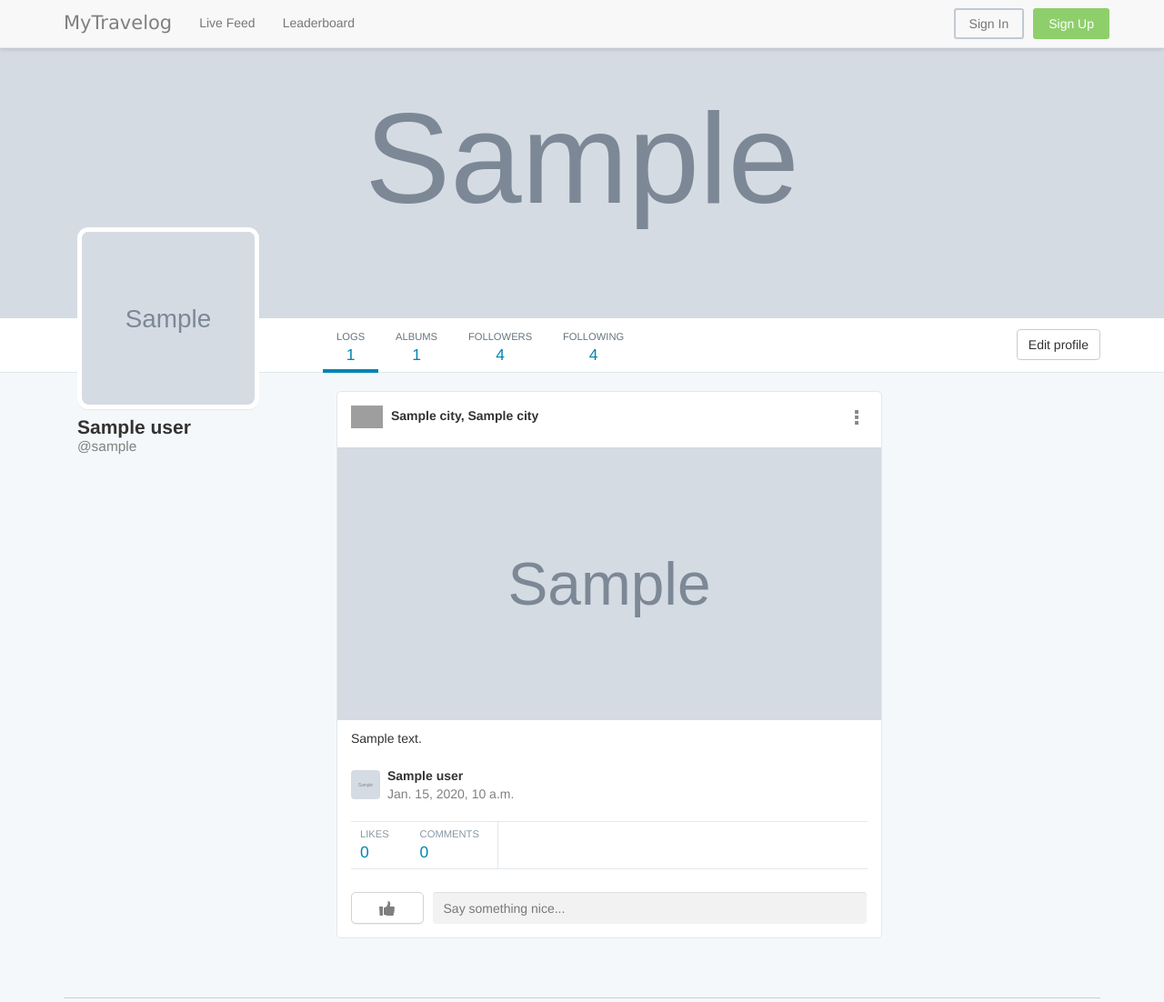
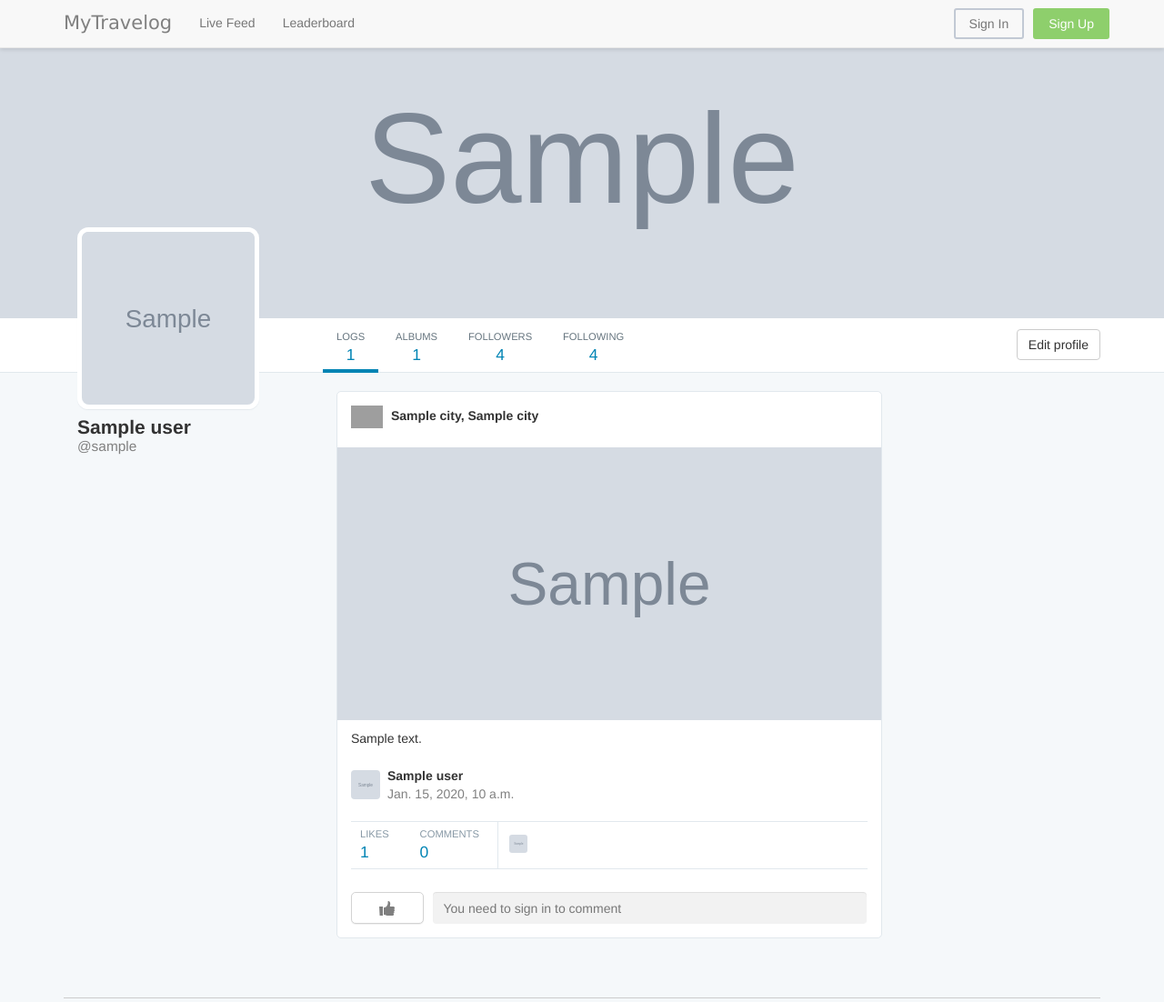
Before and after one commit to manasb-uoe/selp-mytravelog, a Django app: template selp/selp/templates/mytravelog/user.html in a window 1280 px wide. Shown: the top 1102 px of the page at 91% size. Run offline with Django 3.2, Linux system fonts and the light colour scheme; the template is opened without the code that fills it: most values are stand-ins (such as "Sample title", 1, 10 or a date in 2020); grey boxes marked "Sample" are stand-in pictures; some libraries are stand-ins or nearby versions; grey boxes are pictures that could not be loaded.

Commit message:
Updated user template and user base stylesheet to only show like/comment elements when the user is permitted to do so + added ability to show like count and liker profile pictures.

```diff
--- a/selp/selp/static/mytravelog/css/base_user.css
+++ b/selp/selp/static/mytravelog/css/base_user.css
@@ -475,17 +475,20 @@ body {
     border-top: 1px solid #e1e8ed;
 }
 
-.logs-container .log .like-and-comment-count-container .count-container {
+.logs-container .log .like-and-comment-count-container .like-count-container {
     display: inline-block;
     padding: 5px 20px 5px 10px;
 }
 
-.logs-container .log .like-and-comment-count-container .right {
+.logs-container .log .like-and-comment-count-container .comment-count-container {
+    display: inline-block;
+    padding: 5px 20px 5px 10px;
     border-right: 1px solid #e1e8ed;
 }
 
 
-.logs-container .log .like-and-comment-count-container .count-container .title {
+.logs-container .log .like-and-comment-count-container .like-count-container .title,
+.logs-container .log .like-and-comment-count-container .comment-count-container .title {
     text-transform: uppercase;
     margin: 0;
     padding: 0;
@@ -493,12 +496,28 @@ body {
     font-size: 80%;
 }
 
-.logs-container .log .like-and-comment-count-container .count-container .count {
+.logs-container .log .like-and-comment-count-container .like-count-container .count,
+.logs-container .log .like-and-comment-count-container .comment-count-container .count {
     text-transform: uppercase;
     margin: 0;
     padding: 0;
     font-size: 125%;
     color: #0084B4;
+}
+
+.logs-container .log .like-and-comment-count-container .liker-profile-pictures {
+    padding: 5px 5px 5px 0;
+    display: inline-block;
+}
+
+.logs-container .log .like-and-comment-count-container .liker-profile-pictures .liker-profile-picture {
+    margin: 0 0 0 8px;
+    background-position: center center;
+    background-size: cover;
+    width: 20px;
+    float: left;
+    height: 20px;
+    border-radius: 3px;
 }
 
 .logs-container .log .like-and-comment-container {
--- a/selp/selp/templates/mytravelog/user.html
+++ b/selp/selp/templates/mytravelog/user.html
@@ -31,6 +31,7 @@
                         <img class="country-flag" src="{% static 'mytravelog/imgs/flags/'|add:log.city.country_url_name|add:'.jpg' %}">
                         <p class="location">{{ log.city.name }}, {{ log.city.country_name }}</p>
 
+                        {% if authenticated_to_edit_profile %}
                             <div class="overflow-button"></div>
                             <div class="log-dropdown-container">
                                 <div class="log-dropdown-menu">
@@ -39,6 +40,8 @@
                                     <p class="log-dropdown-item log-dropdown-item-delete">Delete</p>
                                 </div>
                             </div>
+                        {% endif %}
+
                     </div>
 
                     {% if log.pictures|length > 0 %}
@@ -89,22 +92,36 @@
                     </div>
 
                     <div class="like-and-comment-count-container">
-                        <div class="count-container">
+                        <div class="like-count-container">
                             <p class="title">Likes</p>
-                            <p class="count">0</p>
+                            <p class="count">{{ log.likes.count }}</p>
                         </div>
-                        <div class="count-container right">
+                        <div class="comment-count-container">
                             <p class="title">Comments</p>
                             <p class="count">0</p>
                         </div>
-                        <div class="liker-or-commenter-user-profile-pictures">
-
+                        <div class="liker-profile-pictures">
+                            {% for like in log.likes %}
+                                <a href="/mytravelog/user/{{ like.liker_user_profile.user.username }}/" data-toggle="tooltip" title="{{ like.liker_user_profile.user.username }}">
+                                    <div class="liker-profile-picture" style="background-image: url('{{ like.liker_user_profile.profile_picture.url }}')"></div>
+                                </a>
+                            {% endfor %}
                         </div>
                     </div>
 
                     <div class="like-and-comment-container">
-                        <button class="like-log-button"></button>
+                        {% if authenticated_to_like_and_comment %}
+                            {% if log.liked %}
+                                <button class="like-log-button like-log-button-active" data-log-id="{{ log.id }}"></button>
                                 <input class="form-control comment-log-input" type="text" placeholder="Say something nice..." autocomplete="off" required="true">
+                            {% else %}
+                                <button class="like-log-button" data-log-id="{{ log.id }}"></button>
+                                <input class="form-control comment-log-input" type="text" placeholder="Say something nice..." autocomplete="off" required="true">
+                            {% endif %}
+                        {% else %}
+                            <button class="like-log-button" data-log-id="{{ log.id }}" disabled></button>
+                            <input class="form-control comment-log-input" type="text" placeholder="You need to sign in to comment" autocomplete="off" required="true" disabled>
+                        {% endif %}
                     </div>
                 </div>
             {% endfor %}
```
Lines whose indentation alone changed are shown as unchanged.
